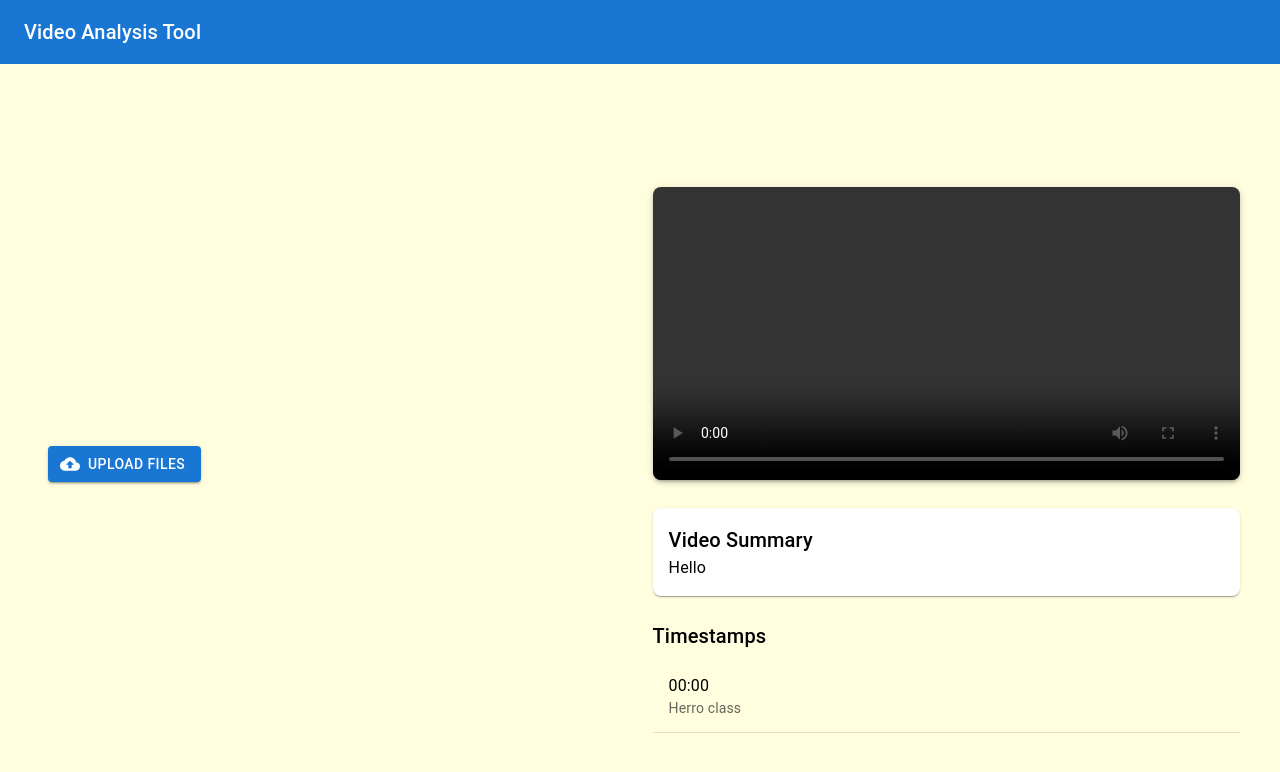
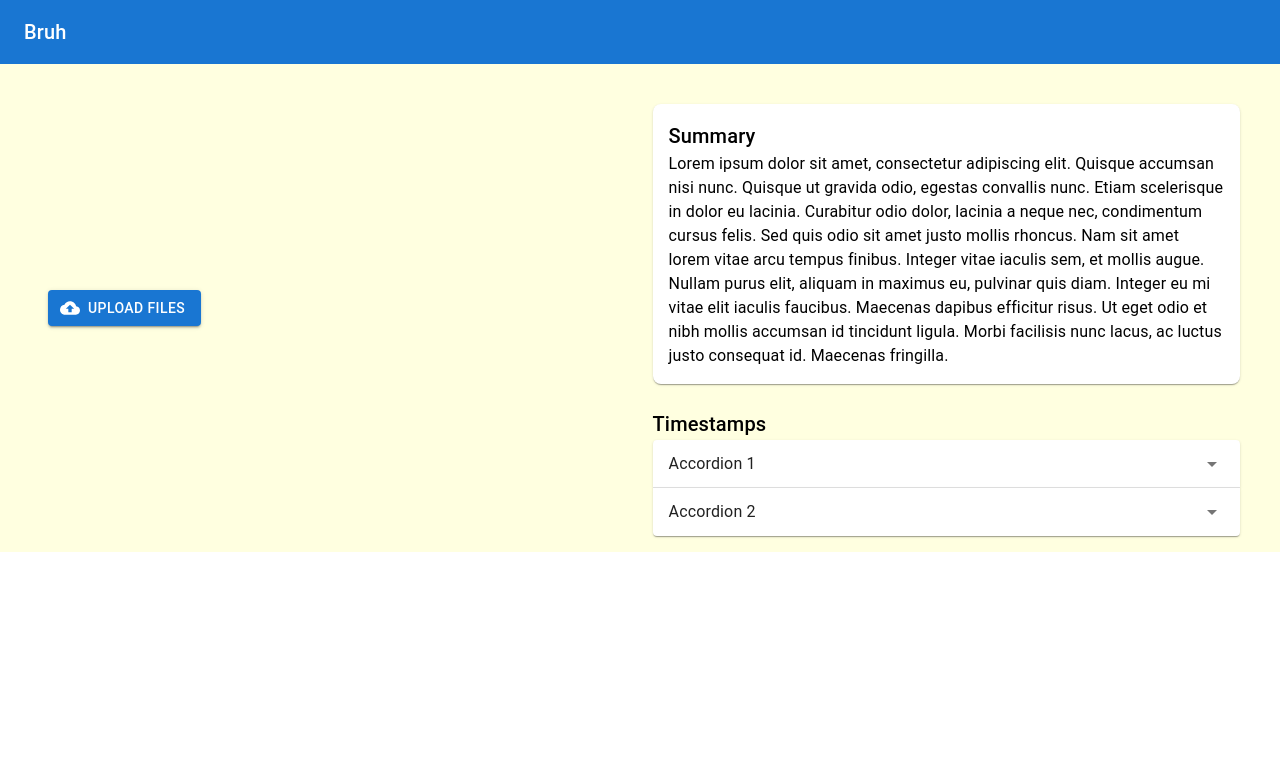
Before and after one commit to Siyan-G/hack-roll2025, a React (Create React App) app in the folder frontend/: page / in a window 1280 px wide. Shown: the top 772 px of the page. Built offline with nearby package versions, Linux system fonts and the light colour scheme.

Commit message:
change to accordion

```diff
--- a/frontend/public/index.html
+++ b/frontend/public/index.html
@@ -24,7 +24,7 @@
       work correctly both with client-side routing and a non-root public URL.
       Learn how to configure a non-root public URL by running `npm run build`.
     -->
-    <title>React App</title>
+    <title>Brudders</title>
   </head>
   <body>
     <noscript>You need to enable JavaScript to run this app.</noscript>
--- a/frontend/src/App.js
+++ b/frontend/src/App.js
@@ -4,7 +4,7 @@ import UserContainer from './components/user-container';
 
 function App() {
   return (
-    <UserContainer  />
+    <UserContainer />
   );
 }
 
--- a/frontend/src/components/analysis-result/result.jsx
+++ b/frontend/src/components/analysis-result/result.jsx
@@ -1,30 +1,25 @@
 import React from "react";
 import {
+  Accordion,
   Box,
   Typography,
-  List,
-  ListItem,
-  ListItemText,
-  Divider,
 } from '@mui/material';
-
+import AccordionDetails from '@mui/material/AccordionDetails';
+import AccordionSummary from '@mui/material/AccordionSummary';
+import ArrowDropDownIcon from '@mui/icons-material/ArrowDropDown';
 
 export default function Result() {
+  const placeholder = "Lorem ipsum dolor sit amet, consectetur adipiscing elit. Quisque accumsan nisi nunc. Quisque ut gravida odio, egestas convallis nunc. Etiam scelerisque in dolor eu lacinia. Curabitur odio dolor, lacinia a neque nec, condimentum cursus felis. Sed quis odio sit amet justo mollis rhoncus. Nam sit amet lorem vitae arcu tempus finibus. Integer vitae iaculis sem, et mollis augue. Nullam purus elit, aliquam in maximus eu, pulvinar quis diam. Integer eu mi vitae elit iaculis faucibus. Maecenas dapibus efficitur risus. Ut eget odio et nibh mollis accumsan id tincidunt ligula. Morbi facilisis nunc lacus, ac luctus justo consequat id. Maecenas fringilla.";
     return (
-      <Box sx={{ width: '100%', maxWidth: 600, margin: '0 auto', p: 2 }}>
-        {/* Video Player */}
-        <Box
-          component="video"
-          controls
-          sx={{ width: '100%', borderRadius: 2, boxShadow: 3 }}
-        />
+      <Box sx={{ width: '100%', maxWidth: 600, margin: '0 auto', p: 2, overflow: "auto", }}>
+
 
         {/* Summary Section */}
         <Box sx={{ my: 3, p: 2, bgcolor: 'background.paper', boxShadow: 1, borderRadius: 2 }}>
           <Typography variant="h6">
-            Video Summary
+            Summary
           </Typography>
-          <Typography variant="body1">{"Hello"}</Typography>
+          <Typography variant="body1">{placeholder}</Typography>
         </Box>
 
         {/* Timestamps List */}
@@ -32,12 +27,38 @@ export default function Result() {
           <Typography variant="h6">
             Timestamps
           </Typography>
-          <List>
-              <ListItem button>
-                <ListItemText primary={"00:00"} secondary={"Herro class"} />
-              </ListItem>
-              <Divider />
-          </List>
+          <div>
+            <Accordion>
+              <AccordionSummary
+                expandIcon={<ArrowDropDownIcon />}
+                aria-controls="panel1-content"
+                id="panel1-header"
+              >
+                <Typography component="span">Accordion 1</Typography>
+              </AccordionSummary>
+              <AccordionDetails>
+                <Typography>
+                  Lorem ipsum dolor sit amet, consectetur adipiscing elit. Suspendisse
+                  malesuada lacus ex, sit amet blandit leo lobortis eget.
+                </Typography>
+              </AccordionDetails>
+            </Accordion>
+            <Accordion>
+              <AccordionSummary
+                expandIcon={<ArrowDropDownIcon />}
+                aria-controls="panel2-content"
+                id="panel2-header"
+              >
+                <Typography component="span">Accordion 2</Typography>
+              </AccordionSummary>
+              <AccordionDetails>
+                <Typography>
+                  Lorem ipsum dolor sit amet, consectetur adipiscing elit. Suspendisse
+                  malesuada lacus ex, sit amet blandit leo lobortis eget.
+                </Typography>
+              </AccordionDetails>
+            </Accordion>
+          </div>
         </Box>
       </Box>
     );
--- a/frontend/src/components/user-container.jsx
+++ b/frontend/src/components/user-container.jsx
@@ -1,5 +1,5 @@
 import React from "react";
-import { AppBar, Container, Divider, Toolbar, Typography } from "@mui/material";
+import { AppBar, Box, Container, Divider, Toolbar, Typography } from "@mui/material";
 import Result from "./analysis-result/result";
 import UploadContainer from "./input/uploadcontainer";
 
@@ -10,14 +10,14 @@ export default function UserContainer() {
             <AppBar position="static">
                 <Toolbar>
                 <Typography variant="h6" sx={{ flexGrow: 1 }}>
-                    Video Analysis Tool
+                    Bruh
                 </Typography>
                 </Toolbar>
             </AppBar>
-            <Container maxWidth={false} sx={{ bgcolor: "lightyellow", display: "flex", flexDirection: "row", alignItems: "center", justifyContent: "center", height: "100vh" , width: "full"}}>
+            <Container maxWidth={false} sx={{ bgcolor: "lightyellow", display: "flex", flexDirection: "row", alignItems: "center", justifyContent: "center",}}>
                 <UploadContainer />
                 <Divider />
-                <Result />
+                <Result sx={{overflow: "auto"}}/>
             </Container>
         </>
     );
```
